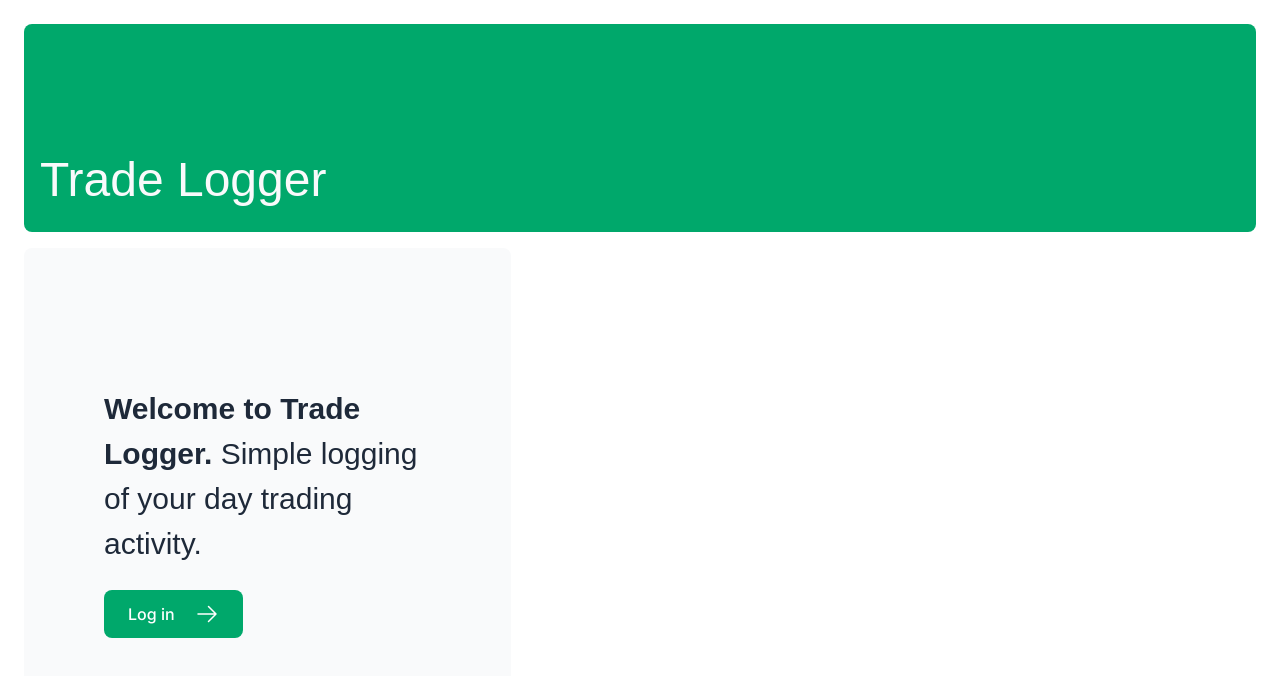
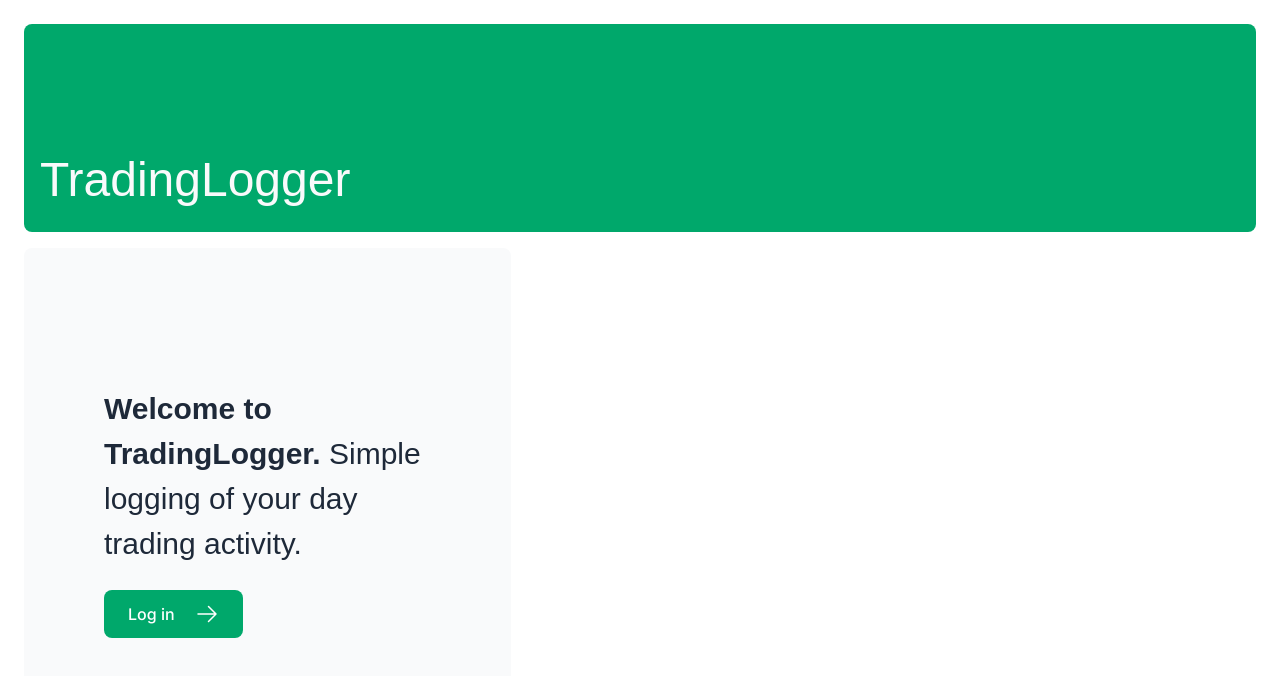
Before and after one commit to joba/tradinglogger, a Next.js app: page / in a window 1280 px wide. Shown: the top 676 px of the page. Built offline with nearby package versions, Linux system fonts and the light colour scheme; a web font is replaced by a local one.

Commit message:
update name and readme

```diff
--- a/app/layout.tsx
+++ b/app/layout.tsx
@@ -3,7 +3,7 @@ import "./globals.css";
 import { inter } from "./ui/fonts";
 
 export const metadata: Metadata = {
-  title: "Trade Logger",
+  title: "TradingLogger",
   description: "Log your day trades with ease.",
 };
 
--- a/app/page.tsx
+++ b/app/page.tsx
@@ -17,8 +17,8 @@ export default async function Home() {
           <p
             className={`${lusitana.className} text-xl text-gray-800 md:text-3xl md:leading-normal`}
           >
-            <strong>Welcome to Trade Logger.</strong> Simple logging of your day
-            trading activity.
+            <strong>Welcome to TradingLogger.</strong> Simple logging of your
+            day trading activity.
           </p>
           <Link
             href="/login"
--- a/app/ui/logo.tsx
+++ b/app/ui/logo.tsx
@@ -6,7 +6,7 @@ export default function Logo({ size = "md" }: { size?: "md" | "lg" }) {
     <p
       className={`${lusitana.className} ${textSize} text-gray-50 md:leading-normal`}
     >
-      Trade Logger
+      TradingLogger
     </p>
   );
 }
--- a/package.json
+++ b/package.json
@@ -1,5 +1,5 @@
 {
-  "name": "trade-logs",
+  "name": "tradinglogger",
   "version": "0.1.0",
   "private": true,
   "scripts": {
```
Also changed, not shown: 1 other file (tests, documents, lock files or other folders).
